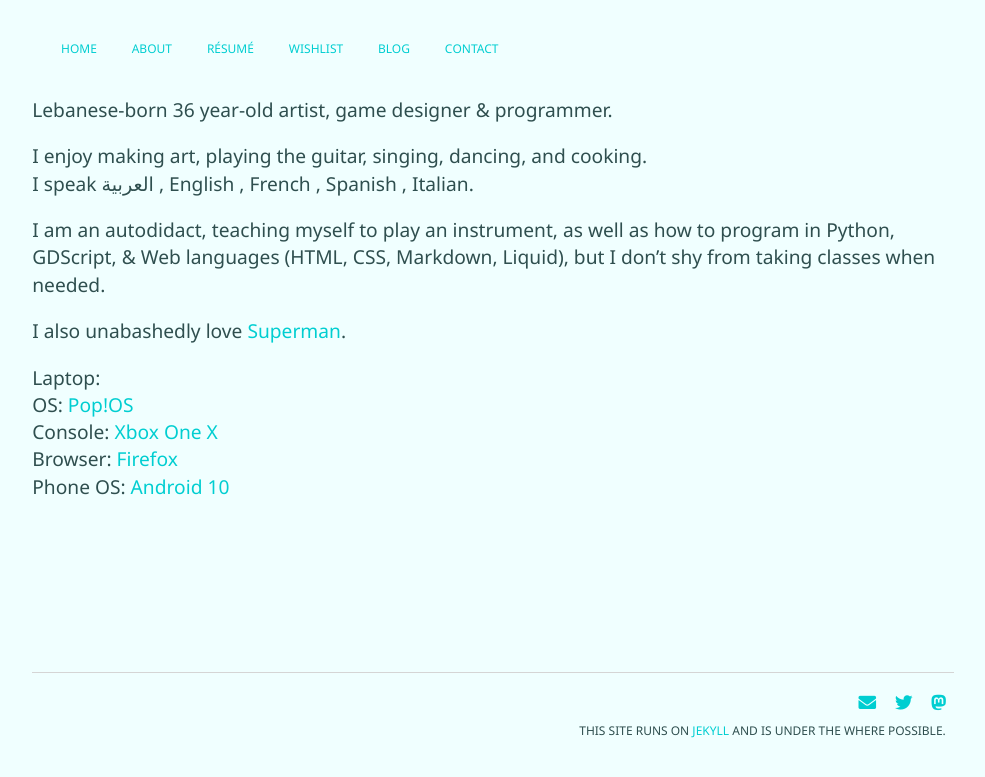
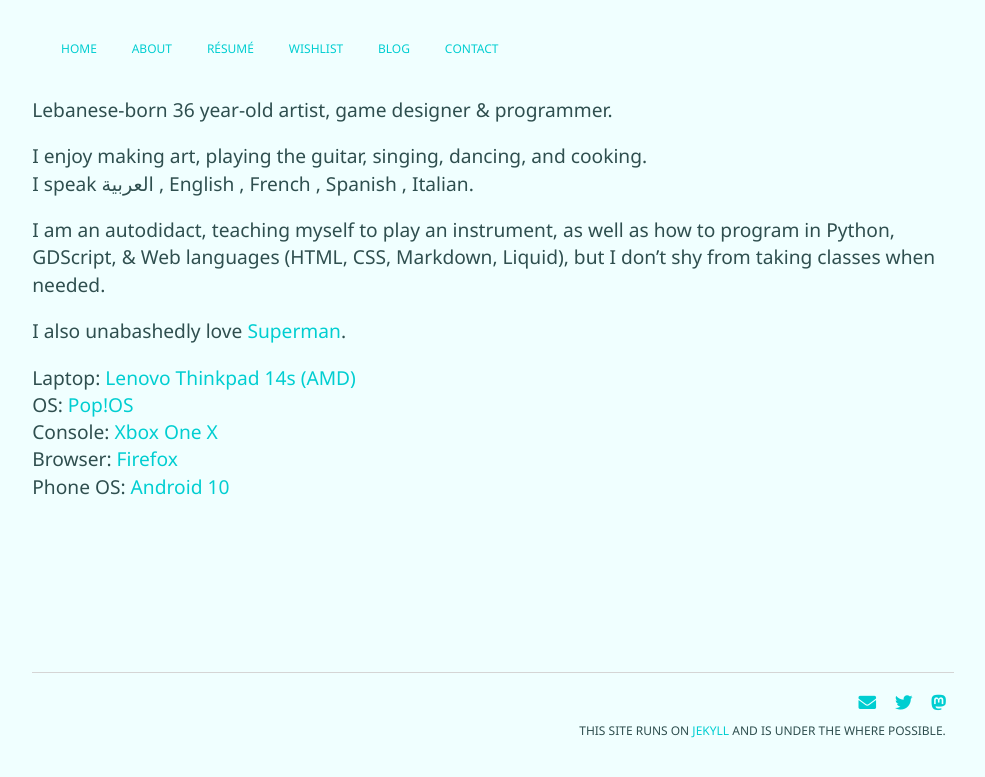
Before and after one commit to mstfacmly/mstfacmly.github.io, a Jekyll site: the page built from about.md, in a window 1280 px wide. Shown: the top 777 px of the page, without its empty margins (147-1132 px from the left). Built offline with Jekyll 4.4.1, drawn with Linux system fonts in a browser that asks for light colours; nearby versions of some CDN libraries; a script that is not in the unit is left out.

Commit message:
Update _config.yml

```diff
--- a/_config.yml
+++ b/_config.yml
@@ -5,6 +5,8 @@
 birthday: '1984-04-11 00:00:00 +0300'
 langs: العربية , English , French , Spanish , Italian
 proglangs: Python, GDScript, & Web languages (HTML, CSS, Markdown, Liquid)
+laptop: Lenovo Thinkpad 14s (AMD)
+laptopsite: https://www.lenovo.com/ca/en/laptops/thinkpad/thinkpad-t-series/ThinkPad-T14s-AMD-G1/p/22TPT144SA2
 OS: Pop!OS
 OSsite: https://pop.system76.com
 console: Xbox One X
```
